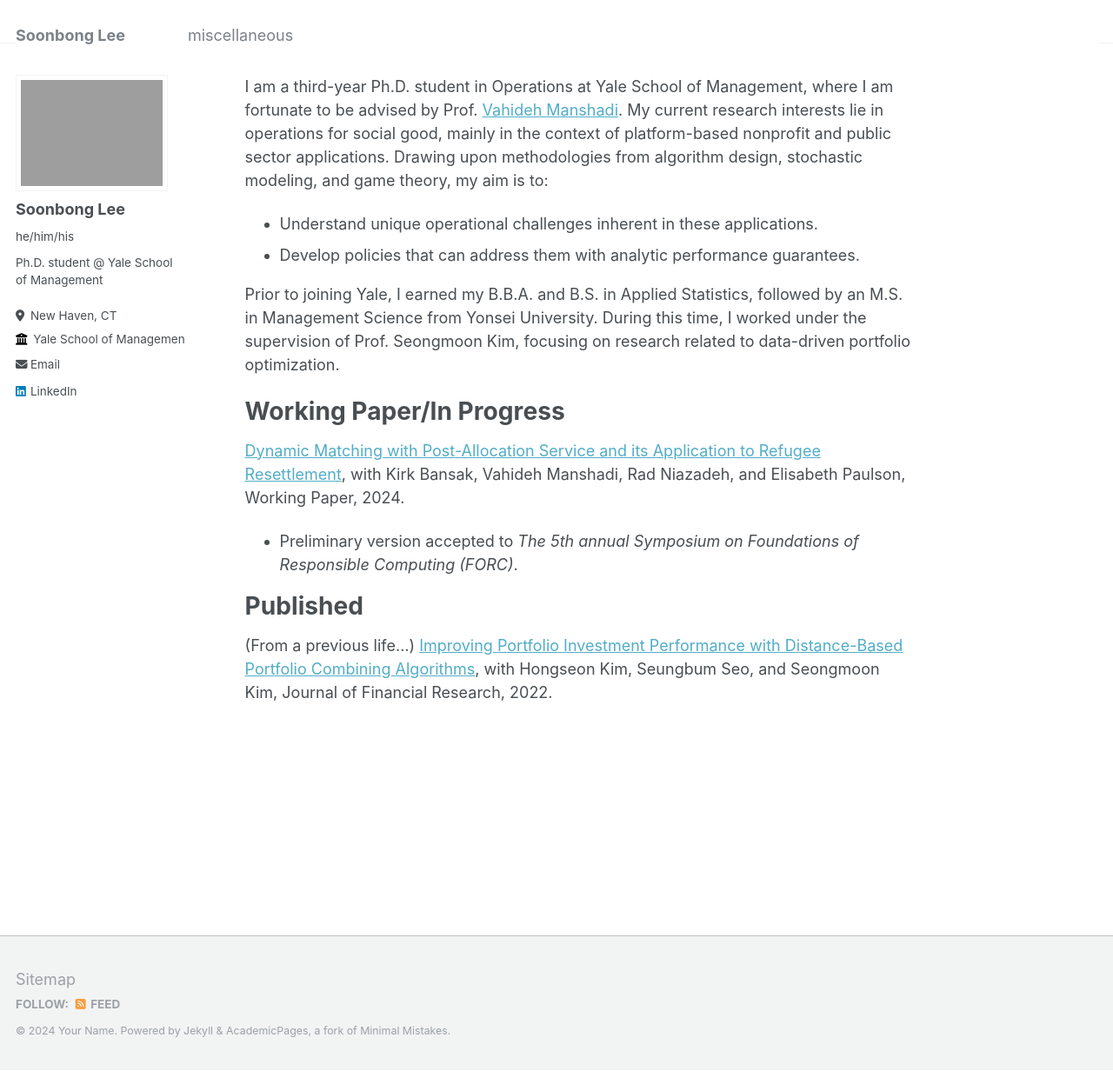
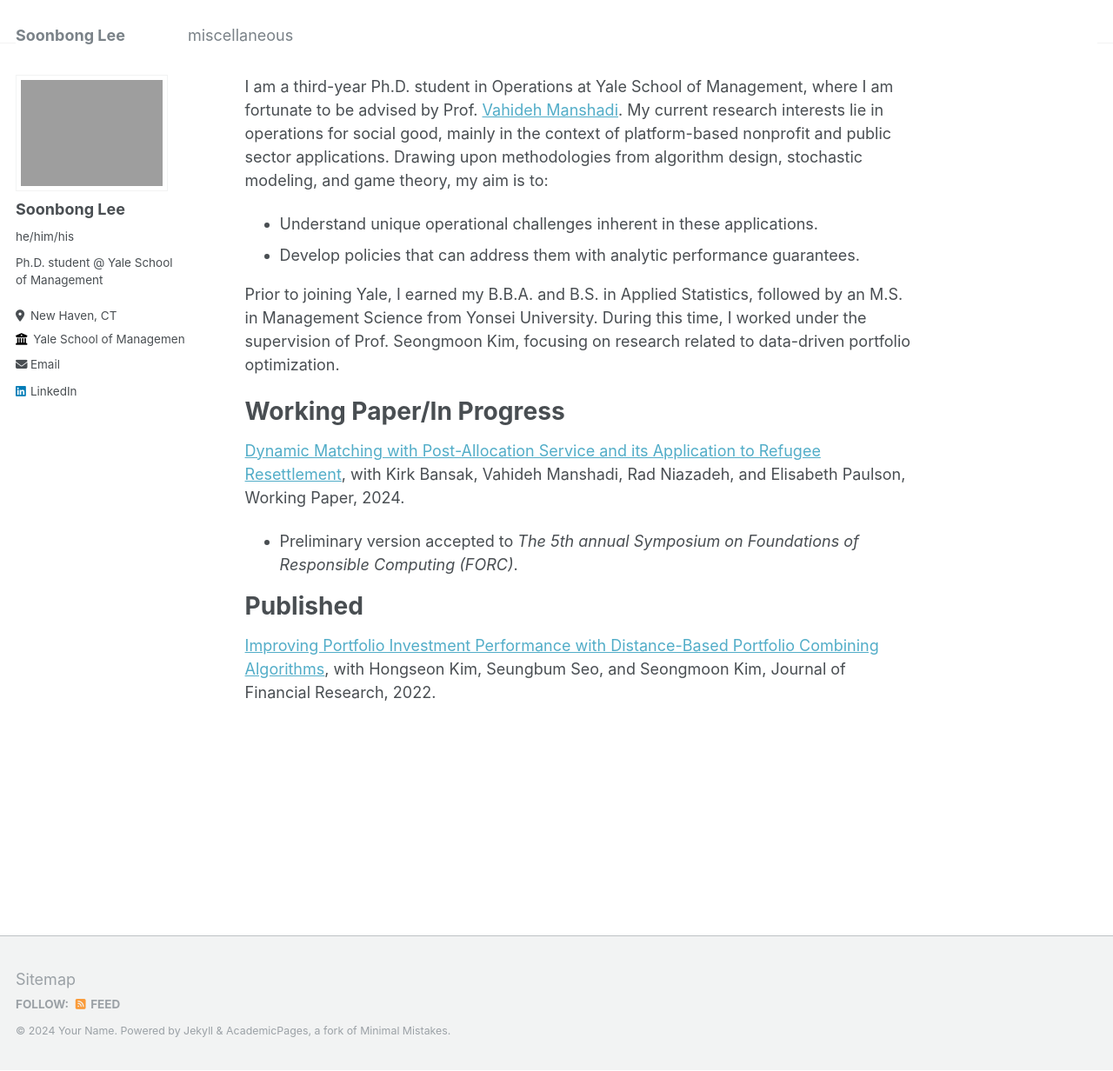
Before and after one commit to soonbong-lee/soonbong-lee.github.io, a Jekyll site: the page built from _pages/about.md, in a window 1280 px wide and 1232 px high. Shown: the whole window at 87% size. Built offline with Jekyll 4.4.1, drawn with Linux system fonts in a browser that asks for light colours.

Commit message:
Update about.md

```diff
--- a/_pages/about.md
+++ b/_pages/about.md
@@ -22,4 +22,4 @@ Working Paper/In Progress
 
 Published
 =====
-(From a previous life...) [Improving Portfolio Investment Performance with Distance-Based Portfolio Combining Algorithms](https://onlinelibrary.wiley.com/doi/full/10.1111/jfir.12303), with Hongseon Kim, Seungbum Seo, and Seongmoon Kim, Journal of Financial Research, 2022.
+[Improving Portfolio Investment Performance with Distance-Based Portfolio Combining Algorithms](https://onlinelibrary.wiley.com/doi/full/10.1111/jfir.12303), with Hongseon Kim, Seungbum Seo, and Seongmoon Kim, Journal of Financial Research, 2022.
```
